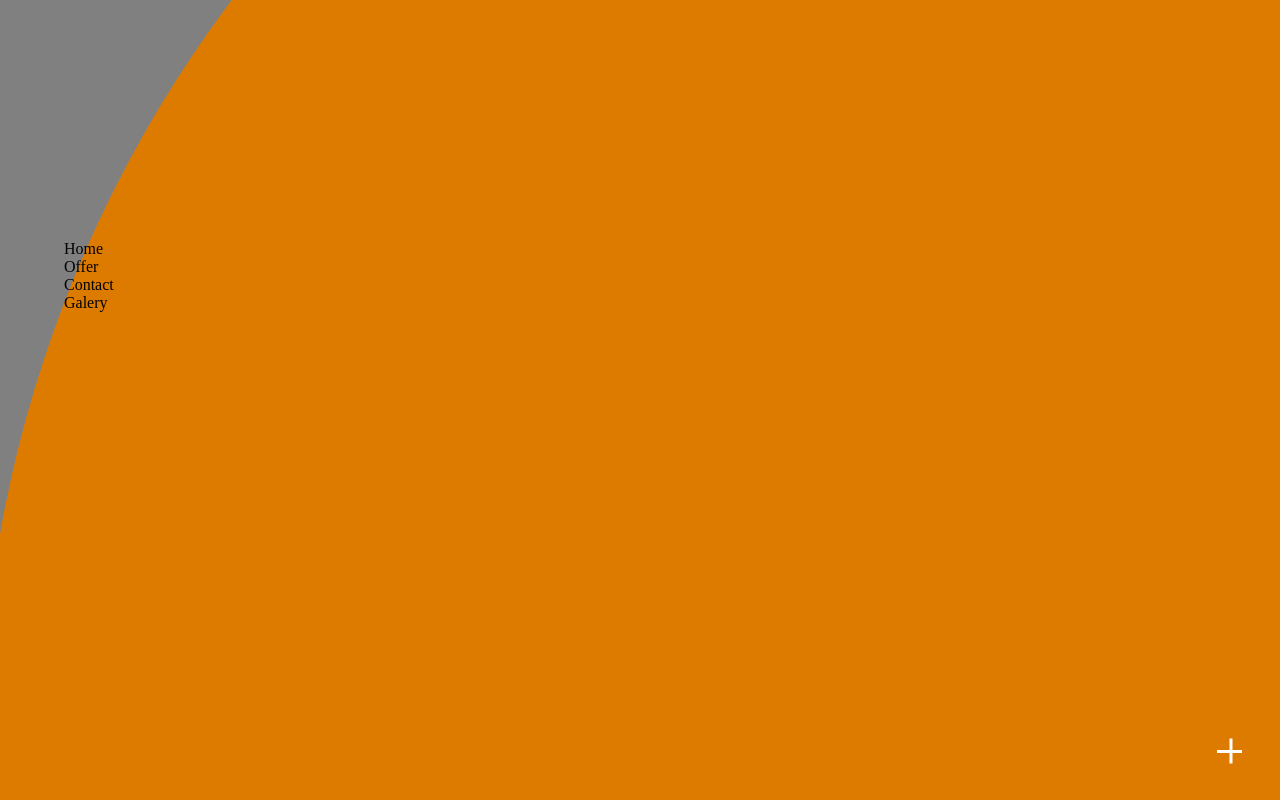
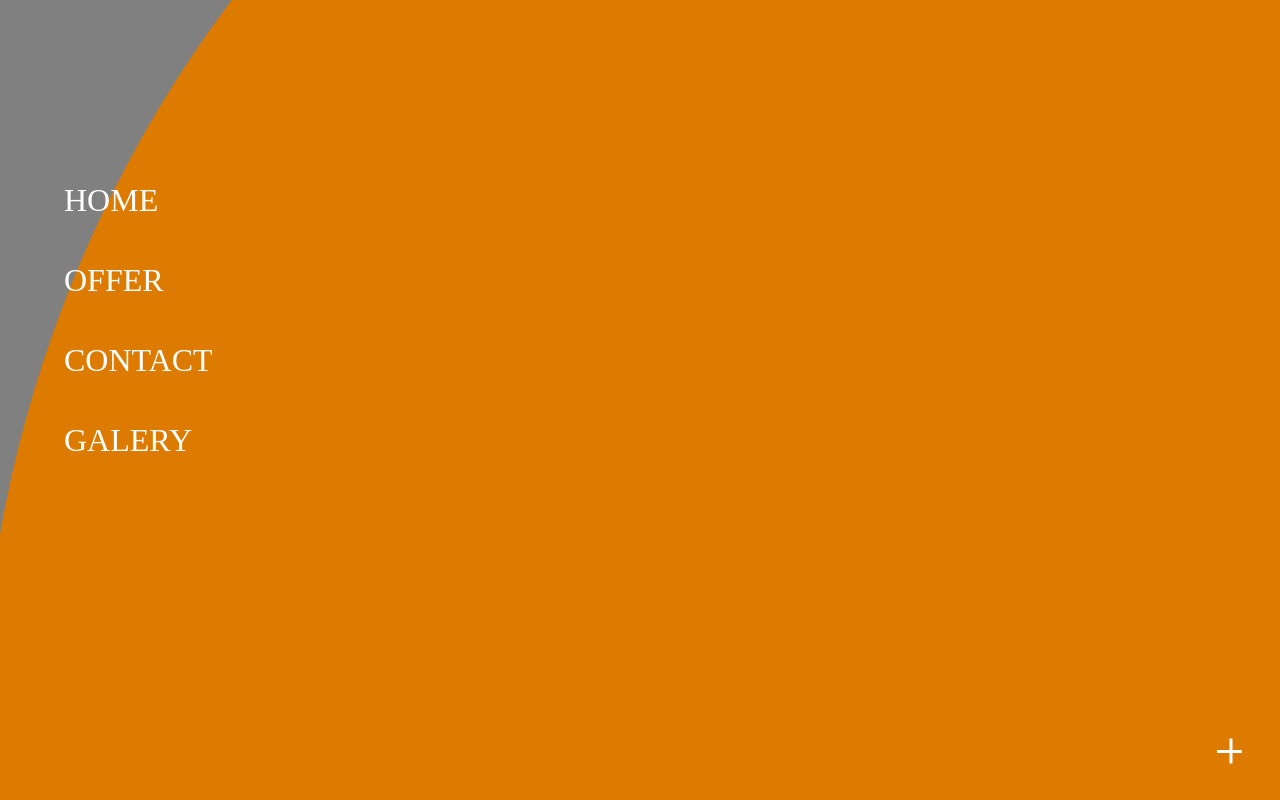
Before and after one commit to Adaxelx/navigation, a plain HTML site: page index.html in a window 1280 px wide. Both pictures are taken after a click on the button 1231 px from the left and 751 px from the top of the page. Drawn offline with Linux system fonts and the light colour scheme.

Commit message:
add list to nav

```diff
--- a/css/Main.css
+++ b/css/Main.css
@@ -92,6 +92,7 @@ nav{
     width: 100%;
     height: 100vh;
     transform: scale(0);
+    transition-delay: 1s;
 }
 
 nav.active{
@@ -100,10 +101,35 @@ nav.active{
 
 nav ul{
     position: absolute;
-    top: 30%;
+    top: 20%;
     left: 5%;
-    height: 50vh;
+    height: 40vh;
     list-style-type: none;
     display: flex;
     flex-direction: column;
+    justify-content: space-around;
 }
+
+nav ul li{
+    color: white;
+    font-size: 2rem;
+    text-transform: uppercase;
+    transform: translateY(100%);
+    opacity:0;
+    transition: .5s;
+}
+
+nav ul li.active{
+    transform: translateY(0);
+    opacity: 1;
+}
+
+nav ul li:nth-of-type(2).active{
+    transition-delay: .1s;
+}
+nav ul li:nth-of-type(3).active{
+    transition-delay: .2s;
+}
+nav ul li:nth-of-type(4).active{
+    transition-delay: .3s;
+}
--- a/js/Main.js
+++ b/js/Main.js
@@ -2,11 +2,23 @@ const bars = document.querySelectorAll('.bar')
 const navBtn = document.querySelector('.navBtn')
 const navBg = document.querySelector('.bigNavBg')
 const nav = document.querySelector('nav')
+const li = document.querySelectorAll('nav ul li')
+let flag = false;
+const addClassLi = () =>{
+    li.forEach(li => li.classList.toggle('active'))
+}
+
 const openNav = () => {
     navBtn.classList.toggle('active');
     bars.forEach(bar => bar.classList.toggle('active'))
     navBg.classList.toggle('active');
     nav.classList.toggle('active');
+    if(flag == true){
+        li.forEach(li => li.classList.toggle('active'))
+    }else{
+        setTimeout(addClassLi,1000)
+    }
+    flag = !flag;
 }
 
 navBtn.addEventListener('click',openNav)
```
